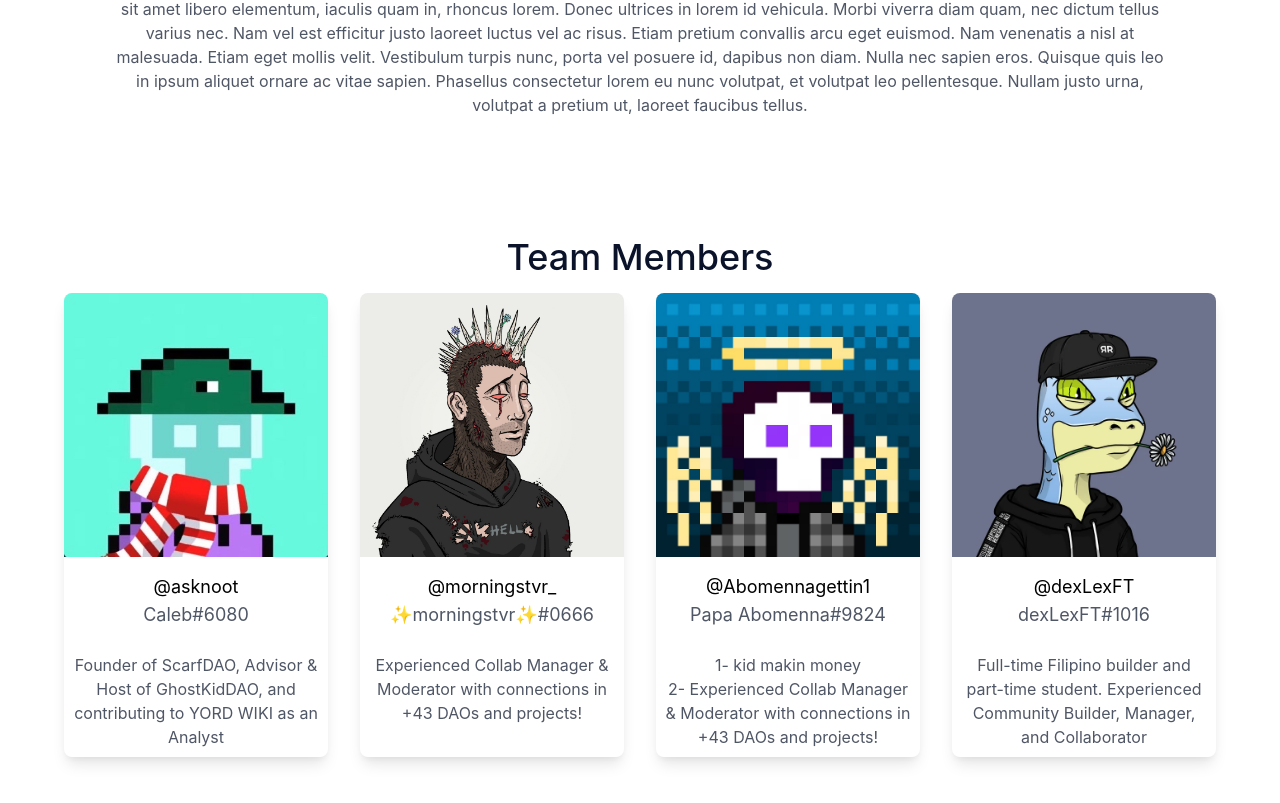
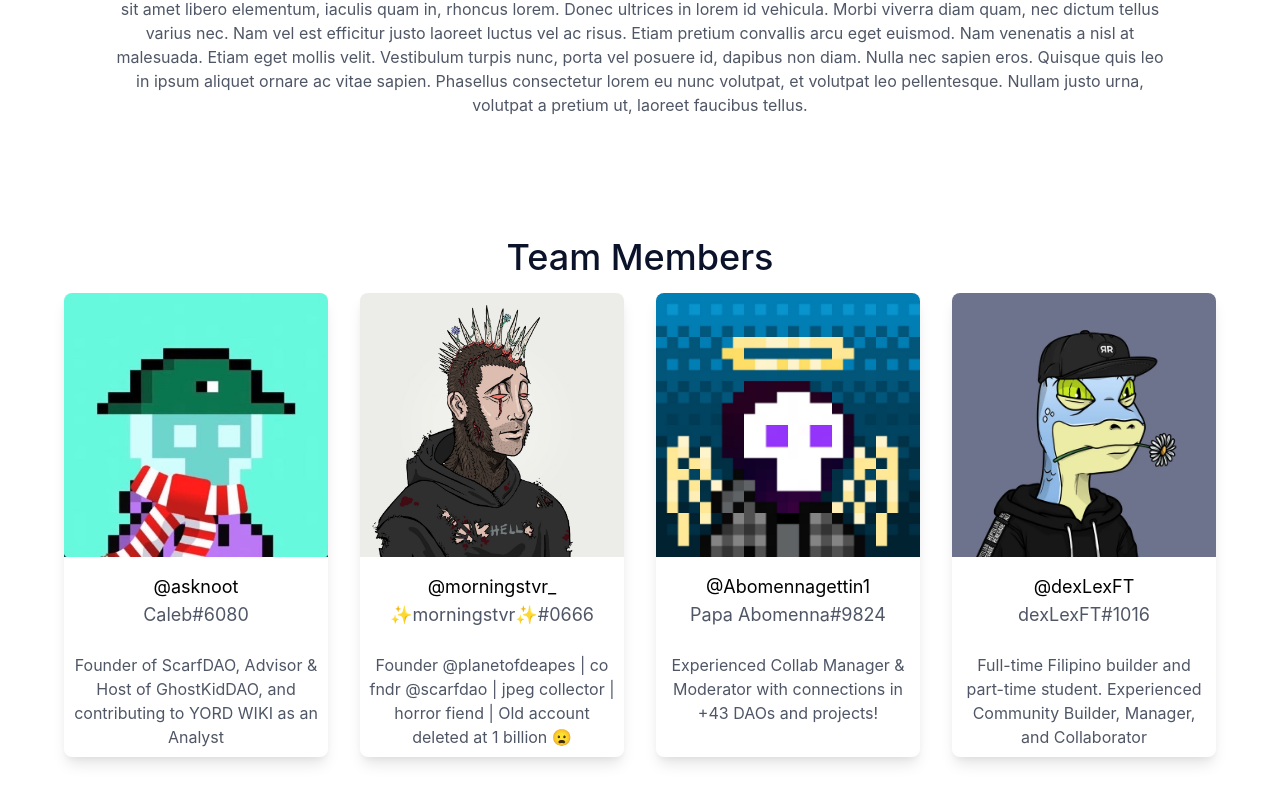
Before and after one commit to mdstevens044/ScarfDAO, a Next.js app: page / in a window 1280 px wide. Shown: the part 1085-1888 px from the top of the page. Built offline with nearby package versions, Linux system fonts and the light colour scheme.

Commit message:
Update the bios of the team members

```diff
--- a/components/Team.tsx
+++ b/components/Team.tsx
@@ -56,7 +56,7 @@ function Team() {
                   </p>
                 </header>
                 <p className="p-2">
-                  Experienced Collab Manager & Moderator with connections in +43 DAOs and projects! <br></br><br></br>
+                  Founder @planetofdeapes | co fndr @scarfdao | jpeg collector | horror fiend | Old account deleted at 1 billion 😦
                 </p>
               </article>
             </div>
@@ -81,8 +81,7 @@ function Team() {
                   </p>
                 </header>
                 <p className="p-2">
-                  1- kid makin money <br></br>
-                  2- Experienced Collab Manager & Moderator with connections in +43 DAOs and projects!
+                  Experienced Collab Manager & Moderator with connections in +43 DAOs and projects! <br></br><br></br>
                 </p>
               </article>
             </div>
```
Also changed, not shown: 1 other file (tests, documents, lock files or other folders).
